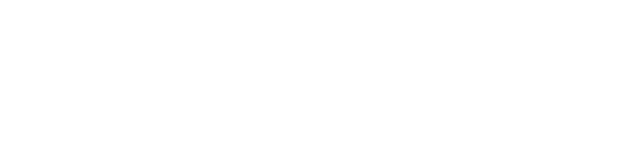
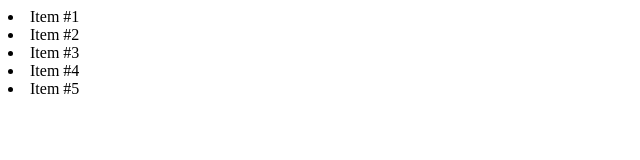
Before and after one commit to diaskalana/git_test, a plain HTML site: page index.html in a window 1280 px wide. Shown: the whole page, without its empty margins (0-640 px from the left). Drawn offline with Linux system fonts and the light colour scheme.

Commit message:
Add navbar

```diff
--- a/index.html
+++ b/index.html
@@ -5,5 +5,13 @@
     <meta name="viewport" content="width=device-width, initial-scale=1.0" />
     <title>Document</title>
   </head>
-  <body></body>
+  <body>
+    <nav>
+      <li>Item #1</li>
+      <li>Item #2</li>
+      <li>Item #3</li>
+      <li>Item #4</li>
+      <li>Item #5</li>
+    </nav>
+  </body>
 </html>
```
